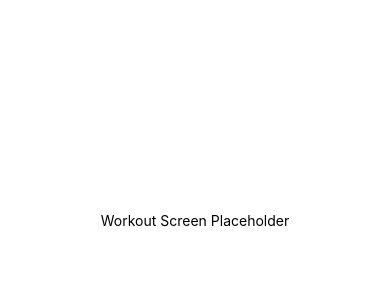
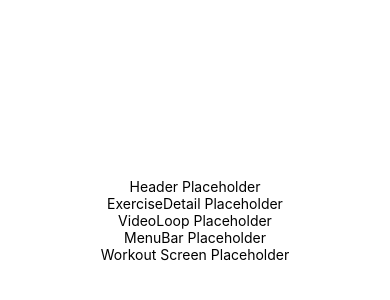
Before and after one commit to efmorales/CaliberDemo, a React Native app: screen / in a window 390 px wide. Shown: the part 202-502 px from the top of the page. Built offline with nearby package versions, Linux system fonts and the light colour scheme.

Commit message:
added placeholder components for WorkoutScreen.tsx

```diff
--- /dev/null
+++ b/src/components/ExerciseDetail.tsx
@@ -0,0 +1,12 @@
+import React from 'react';
+import { View, Text } from 'react-native';
+
+const ExerciseDetail = () => {
+  return (
+    <View>
+      <Text>ExerciseDetail Placeholder</Text>
+    </View>
+  );
+};
+
+export default ExerciseDetail;
--- /dev/null
+++ b/src/components/Header.tsx
@@ -0,0 +1,12 @@
+import React from 'react';
+import { View, Text } from 'react-native';
+
+const Header = () => {
+  return (
+    <View>
+      <Text>Header Placeholder</Text>
+    </View>
+  );
+};
+
+export default Header;
--- /dev/null
+++ b/src/components/MenuBar.tsx
@@ -0,0 +1,12 @@
+import React from 'react';
+import { View, Text } from 'react-native';
+
+const MenuBar = () => {
+  return (
+    <View>
+      <Text>MenuBar Placeholder</Text>
+    </View>
+  );
+};
+
+export default MenuBar;
--- /dev/null
+++ b/src/components/VideoLoop.tsx
@@ -0,0 +1,12 @@
+import React from 'react';
+import { View, Text } from 'react-native';
+
+const VideoLoop = () => {
+  return (
+    <View>
+      <Text>VideoLoop Placeholder</Text>
+    </View>
+  );
+};
+
+export default VideoLoop;
--- a/src/screens/WorkoutScreen.tsx
+++ b/src/screens/WorkoutScreen.tsx
@@ -1,10 +1,18 @@
 import React from 'react';
 import { View, Text, StyleSheet } from 'react-native';
+import Header from '../components/Header';
+import ExerciseDetail from '../components/ExerciseDetail';
+import VideoLoop from '../components/VideoLoop';
+import MenuBar from '../components/MenuBar';
 
 const WorkoutScreen = () => {
   return (
     <View style={styles.container}>
-      <Text>Workout Screen Placeholder</Text>
+        <Header />
+        <ExerciseDetail />
+        <VideoLoop />
+        <MenuBar />
+        <Text>Workout Screen Placeholder</Text>
     </View>
   );
 };
```
